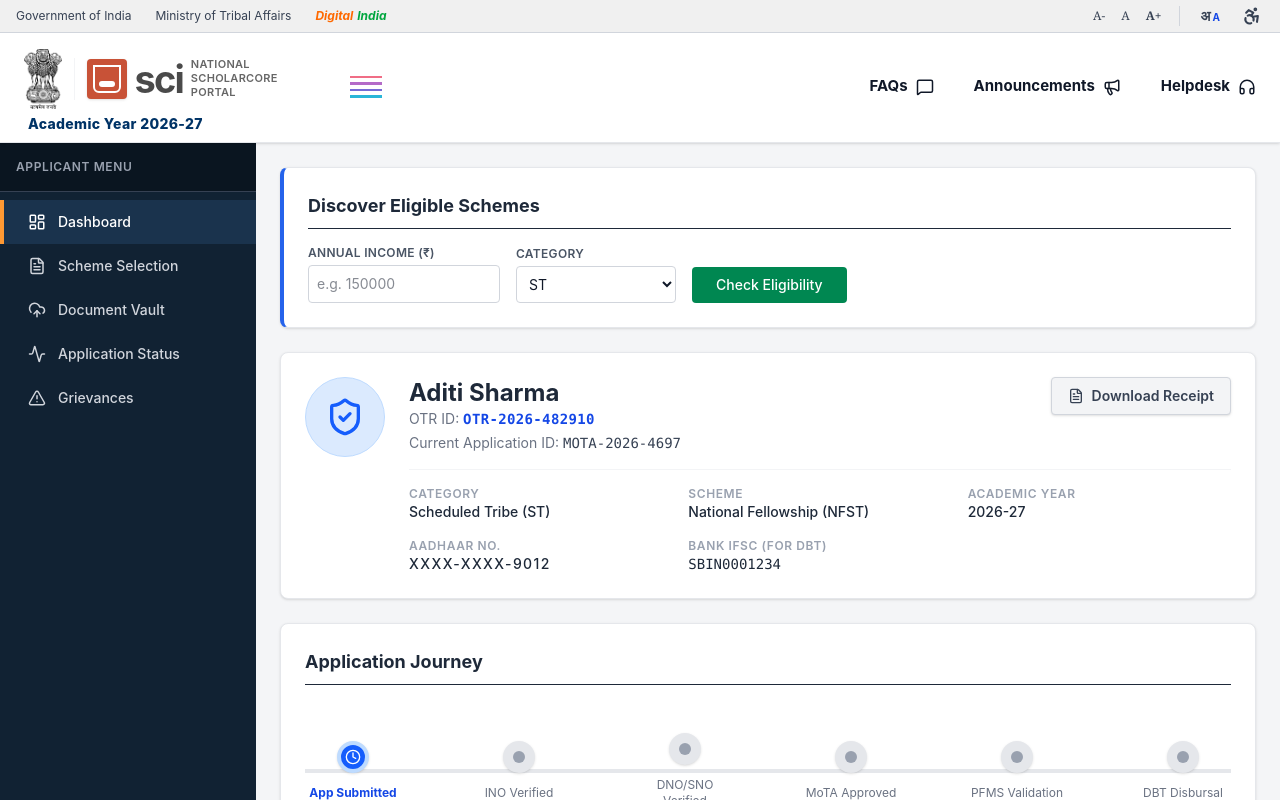
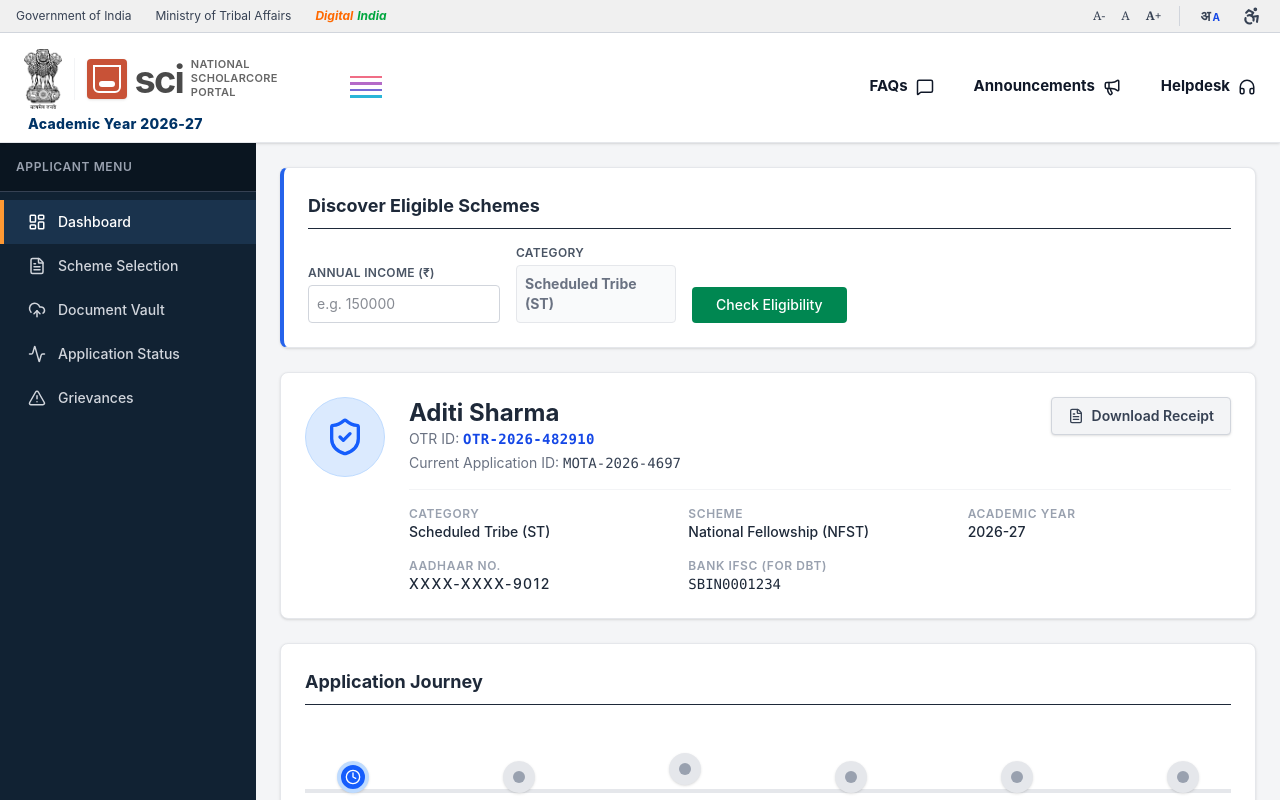
Before and after one commit to harsh-asd/ScholarCore-INDIA, a React (Vite) app in the folder frontend/: page /applicant in a window 1280 px wide. Shown: the top 800 px of the page. Built offline with nearby package versions, Linux system fonts and the light colour scheme.

Commit message:
UI Polish: Locked eligibility checker exclusively to Scheduled Tribe (ST)

```diff
--- a/frontend/src/pages/ApplicantDashboard.jsx
+++ b/frontend/src/pages/ApplicantDashboard.jsx
@@ -99,11 +99,7 @@
           </div>
           <div>
             <label className="block text-xs font-semibold text-gray-600 uppercase tracking-wide">Category</label>
-            <select value={matchCategory} onChange={e => setMatchCategory(e.target.value)} className="mt-1 block w-40 border border-gray-300 rounded p-2 text-sm focus:ring-[var(--color-mota-forest)]">
-              <option value="ST">ST</option>
-              <option value="SC">SC</option>
-              <option value="OBC">OBC</option>
-            </select>
+            <div className="mt-1 block w-40 border border-gray-200 bg-gray-50 rounded p-2 text-sm text-gray-500 font-bold cursor-not-allowed">Scheduled Tribe (ST)</div>
           </div>
           <button onClick={checkEligibility} className="bg-[var(--color-mota-forest)] text-white px-6 py-2 rounded text-sm font-medium hover:opacity-90">
             Check Eligibility
```
